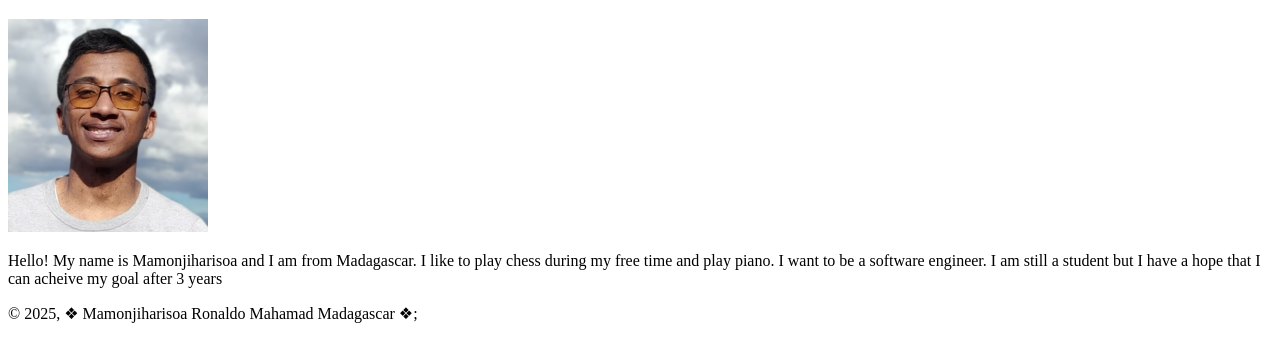
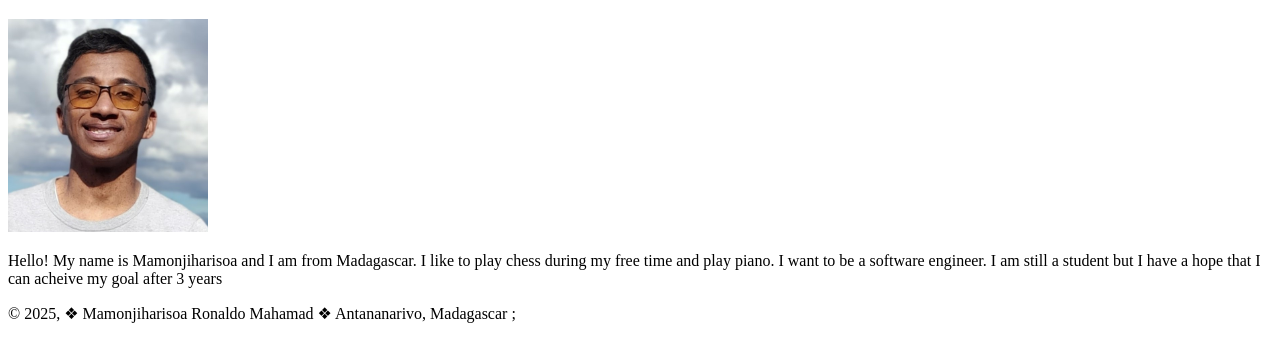
Before and after one commit to mamonjiharisoa/wdd130, a plain HTML site: page index.html in a window 1280 px wide. Shown: the part 87-448 px from the top of the page. Drawn offline with Linux system fonts and the light colour scheme.

Commit message:
Update index.html

```diff
--- a/index.html
+++ b/index.html
@@ -23,7 +23,7 @@
 
       </main>
    <footer>
-      © 2025, ❖ Mamonjiharisoa Ronaldo Mahamad Madagascar ❖;
+      © 2025, ❖ Mamonjiharisoa Ronaldo Mahamad ❖ Antananarivo, Madagascar ;
   </footer>
  </body>
 
```
